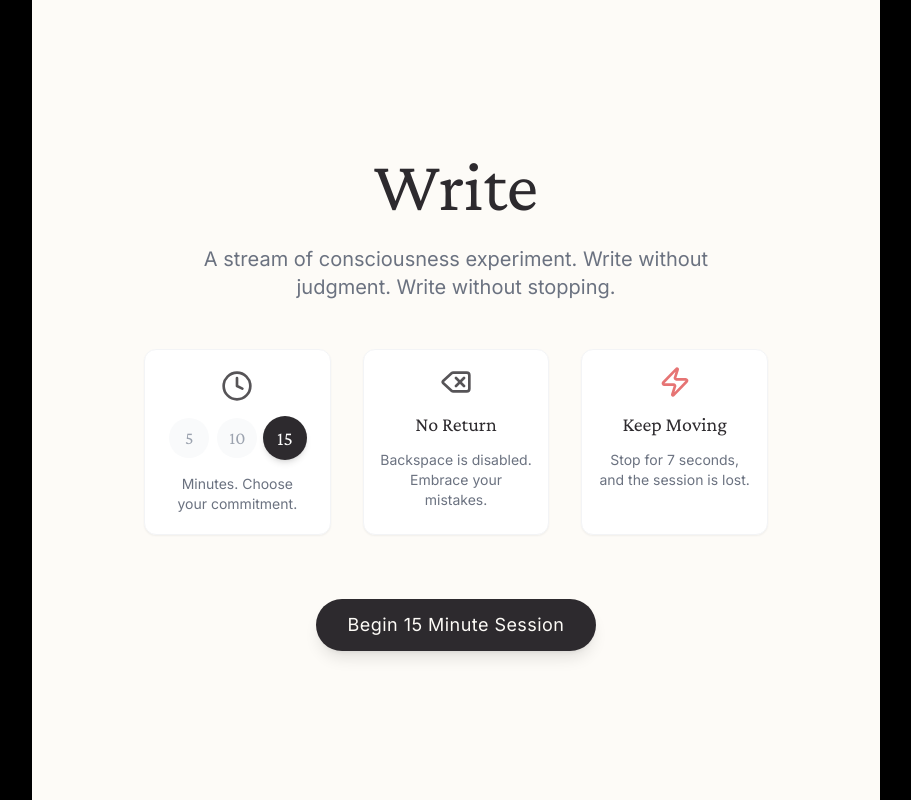
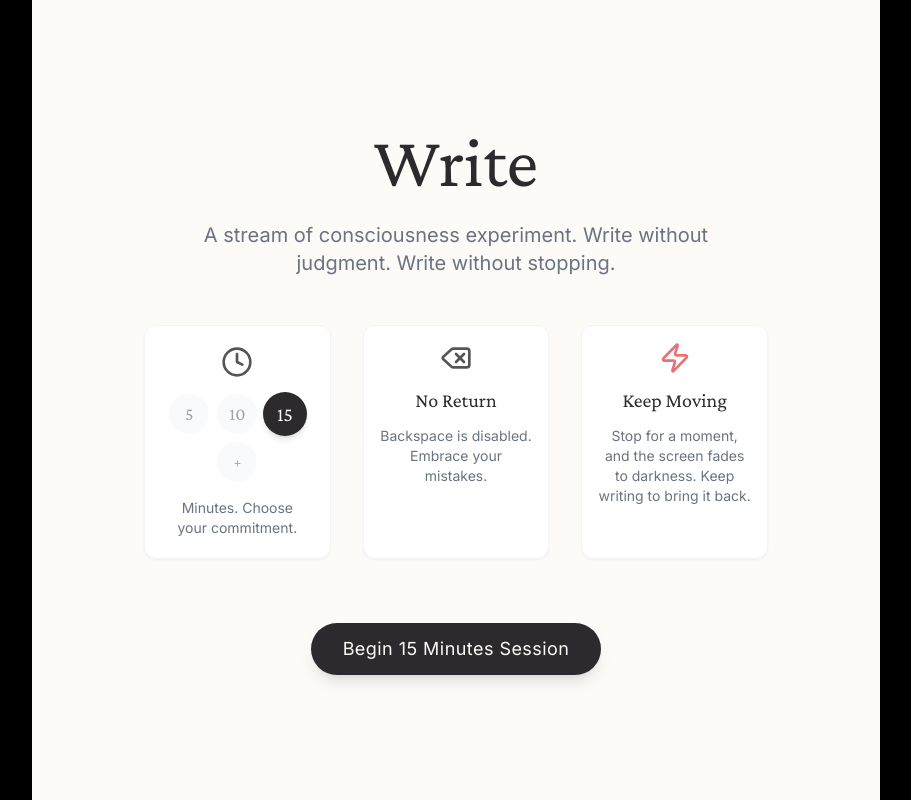
Before and after one commit to nf-projects/nilsfleig.com, a Next.js app: page /journal in a window 1280 px wide. Shown: the whole page, without its empty margins (184-1095 px from the left). Built offline with nearby package versions, Linux system fonts and the light colour scheme.

Commit message:
improve /write

```diff
--- a/app/(fullscreen)/journal/components/JournalSession.tsx
+++ b/app/(fullscreen)/journal/components/JournalSession.tsx
@@ -1,4 +1,4 @@
-import React, { useState, useEffect, useRef, useCallback } from 'react';
+import React, { useState, useEffect, useRef } from 'react';
 import { JournalConfig } from '../types';
 
 interface JournalSessionProps {
@@ -12,15 +12,14 @@ export const JournalSession: React.FC<JournalSessionProps> = ({ config, onComple
   const [timeLeft, setTimeLeft] = useState(config.sessionDuration);
   const [inactivityTime, setInactivityTime] = useState(0); // in ms
   const [nudge, setNudge] = useState<string | null>(null);
-  const [isDanger, setIsDanger] = useState(false);
 
   const lastKeystrokeRef = useRef<number>(Date.now());
   const textAreaRef = useRef<HTMLTextAreaElement>(null);
   const intervalRef = useRef<ReturnType<typeof setInterval> | null>(null);
   const sessionIntervalRef = useRef<ReturnType<typeof setInterval> | null>(null);
 
-  const DANGER_THRESHOLD_MS = 4000; // Start warning at 4s
-  const FAILURE_THRESHOLD_MS = config.inactivityThreshold * 1000;
+  const FADE_START_MS = 2000; // Start fading after 2s
+  const FULL_BLACK_MS = config.inactivityThreshold * 1000; // Fully black at threshold
 
   // Initial focus
   useEffect(() => {
@@ -57,23 +56,12 @@ export const JournalSession: React.FC<JournalSessionProps> = ({ config, onComple
       const now = Date.now();
       const diff = now - lastKeystrokeRef.current;
       setInactivityTime(diff);
-
-      if (diff > DANGER_THRESHOLD_MS) {
-        setIsDanger(true);
-      } else {
-        setIsDanger(false);
-      }
-
-      if (diff >= FAILURE_THRESHOLD_MS) {
-        if (intervalRef.current) clearInterval(intervalRef.current);
-        onFail();
-      }
     }, 100); // Check every 100ms
 
     return () => {
       if (intervalRef.current) clearInterval(intervalRef.current);
     };
-  }, [FAILURE_THRESHOLD_MS, onFail]);
+  }, []);
 
   const handleKeyDown = (e: React.KeyboardEvent) => {
     if (e.key === 'Backspace' || e.key === 'Delete') {
@@ -83,7 +71,6 @@ export const JournalSession: React.FC<JournalSessionProps> = ({ config, onComple
     }
     // Update timestamp
     lastKeystrokeRef.current = Date.now();
-    setIsDanger(false);
     setInactivityTime(0);
   };
 
@@ -104,8 +91,10 @@ export const JournalSession: React.FC<JournalSessionProps> = ({ config, onComple
     setTimeout(() => setNudge(null), 1500);
   };
 
-  // Calculate opacity/color based on danger
-  const dangerProgress = Math.max(0, (inactivityTime - DANGER_THRESHOLD_MS) / (FAILURE_THRESHOLD_MS - DANGER_THRESHOLD_MS));
+  // Calculate opacity based on inactivity
+  // 0 -> FADE_START_MS: opacity 0
+  // FADE_START_MS -> FULL_BLACK_MS: opacity 0 -> 1
+  const darknessOpacity = Math.min(1, Math.max(0, (inactivityTime - FADE_START_MS) / (FULL_BLACK_MS - FADE_START_MS)));
 
   // Format timer
   const minutes = Math.floor(timeLeft / 60);
@@ -113,17 +102,13 @@ export const JournalSession: React.FC<JournalSessionProps> = ({ config, onComple
   const formattedTime = `${minutes}:${seconds.toString().padStart(2, '0')}`;
 
   return (
-    <div className="relative w-full h-screen overflow-hidden bg-paper transition-colors duration-1000"
-         style={{
-           backgroundColor: isDanger ? `rgba(253, 251, 247, ${1 - dangerProgress})` : '#fdfbf7'
-         }}>
+    <div className="relative w-full h-screen overflow-hidden bg-paper transition-colors duration-1000">
 
-      {/* Visual Danger Overlay - Vignette effect that grows */}
+      {/* Darkness Overlay - Solid black that fades in */}
       <div
-        className="pointer-events-none absolute inset-0 z-10 transition-opacity duration-200"
+        className="pointer-events-none absolute inset-0 z-50 bg-black transition-opacity duration-200"
         style={{
-          background: 'radial-gradient(circle, transparent 50%, #1a1a1a 100%)',
-          opacity: isDanger ? dangerProgress * 0.8 : 0
+          opacity: darknessOpacity
         }}
       />
 
@@ -132,7 +117,7 @@ export const JournalSession: React.FC<JournalSessionProps> = ({ config, onComple
         <div className="text-ink font-sans text-sm tracking-widest uppercase opacity-50">
           Write
         </div>
-        <div className={`font-mono text-xl transition-colors duration-300 ${isDanger ? 'text-red-600' : 'text-ink'}`}>
+        <div className="font-mono text-xl text-ink transition-colors duration-300">
           {formattedTime}
         </div>
       </div>
@@ -157,13 +142,6 @@ export const JournalSession: React.FC<JournalSessionProps> = ({ config, onComple
           <span className="font-sans text-sm tracking-wide">{nudge}</span>
         </div>
       )}
-
-      {/* Danger Text Indicator */}
-      {isDanger && (
-        <div className="absolute top-24 left-1/2 transform -translate-x-1/2 text-danger font-sans text-sm tracking-[0.2em] animate-pulse z-20">
-           {(FAILURE_THRESHOLD_MS - inactivityTime) / 1000 < 2 ? "FADING..." : "KEEP WRITING"}
-        </div>
-      )}
     </div>
   );
 };
--- a/app/(fullscreen)/journal/components/WelcomeScreen.tsx
+++ b/app/(fullscreen)/journal/components/WelcomeScreen.tsx
@@ -7,7 +7,43 @@ interface WelcomeScreenProps {
 }
 
 export const WelcomeScreen: React.FC<WelcomeScreenProps> = ({ onStart }) => {
-  const [duration, setDuration] = useState(15);
+  const [selectedPreset, setSelectedPreset] = useState<number | 'custom'>(15);
+  const [customMinutes, setCustomMinutes] = useState(0);
+  const [customSeconds, setCustomSeconds] = useState(0);
+
+  const getDurationInSeconds = (): number => {
+    if (selectedPreset === 'custom') {
+      return customMinutes * 60 + customSeconds;
+    }
+    return selectedPreset * 60;
+  };
+
+  const formatDuration = (): string => {
+    const totalSeconds = getDurationInSeconds();
+    const mins = Math.floor(totalSeconds / 60);
+    const secs = totalSeconds % 60;
+
+    if (mins === 0) {
+      return `${secs} Second${secs !== 1 ? 's' : ''}`;
+    } else if (secs === 0) {
+      return `${mins} Minute${mins !== 1 ? 's' : ''}`;
+    } else {
+      return `${mins} Min ${secs} Sec`;
+    }
+  };
+
+  const handleCustomMinutesChange = (value: string) => {
+    const num = parseInt(value) || 0;
+    setCustomMinutes(Math.max(0, num));
+  };
+
+  const handleCustomSecondsChange = (value: string) => {
+    const num = parseInt(value) || 0;
+    setCustomSeconds(Math.max(0, Math.min(59, num)));
+  };
+
+  const durationInSeconds = getDurationInSeconds();
+  const isValidDuration = durationInSeconds > 0;
 
   return (
     <div className="flex flex-col items-center justify-center min-h-screen p-6 text-center max-w-2xl mx-auto animate-fade-in">
@@ -21,13 +57,13 @@ export const WelcomeScreen: React.FC<WelcomeScreenProps> = ({ onStart }) => {
         {/* Duration Selector */}
         <div className="flex flex-col items-center space-y-4 p-5 bg-white rounded-xl shadow-sm border border-gray-100 transition-all hover:shadow-md">
           <Clock className="w-8 h-8 text-ink opacity-80" />
-          <div className="flex items-center gap-2">
+          <div className="flex items-center gap-2 flex-wrap justify-center">
             {[5, 10, 15].map((mins) => (
               <button
                 key={mins}
-                onClick={() => setDuration(mins)}
+                onClick={() => setSelectedPreset(mins)}
                 className={`w-10 h-10 rounded-full font-serif text-lg flex items-center justify-center transition-all duration-200 ${
-                  duration === mins
+                  selectedPreset === mins
                     ? 'bg-ink text-white shadow-md scale-110'
                     : 'bg-gray-50 text-gray-400 hover:bg-gray-100 hover:text-gray-600'
                 }`}
@@ -35,8 +71,50 @@ export const WelcomeScreen: React.FC<WelcomeScreenProps> = ({ onStart }) => {
                 {mins}
               </button>
             ))}
+            <button
+              onClick={() => setSelectedPreset('custom')}
+              className={`w-10 h-10 rounded-full font-serif text-sm flex items-center justify-center transition-all duration-200 ${
+                selectedPreset === 'custom'
+                  ? 'bg-ink text-white shadow-md scale-110'
+                  : 'bg-gray-50 text-gray-400 hover:bg-gray-100 hover:text-gray-600'
+              }`}
+              title="Custom duration"
+            >
+              +
+            </button>
           </div>
-          <p className="text-sm text-gray-500">Minutes. Choose your commitment.</p>
+
+          {selectedPreset === 'custom' ? (
+            <div className="flex flex-col items-center space-y-3 w-full">
+              <div className="flex items-center gap-2">
+                <input
+                  type="number"
+                  min="0"
+                  max="999"
+                  value={customMinutes || ''}
+                  onChange={(e) => handleCustomMinutesChange(e.target.value)}
+                  placeholder="0"
+                  className="w-16 px-2 py-1 text-center border border-gray-300 rounded-md font-serif text-lg focus:outline-none focus:ring-2 focus:ring-ink focus:border-transparent"
+                />
+                <span className="text-gray-500 font-sans text-sm">min</span>
+                <input
+                  type="number"
+                  min="0"
+                  max="59"
+                  value={customSeconds || ''}
+                  onChange={(e) => handleCustomSecondsChange(e.target.value)}
+                  placeholder="0"
+                  className="w-16 px-2 py-1 text-center border border-gray-300 rounded-md font-serif text-lg focus:outline-none focus:ring-2 focus:ring-ink focus:border-transparent"
+                />
+                <span className="text-gray-500 font-sans text-sm">sec</span>
+              </div>
+              {!isValidDuration && (
+                <p className="text-xs text-red-500">Enter a valid duration</p>
+              )}
+            </div>
+          ) : (
+            <p className="text-sm text-gray-500">Minutes. Choose your commitment.</p>
+          )}
         </div>
 
         <div className="flex flex-col items-center space-y-3 p-4 bg-white rounded-xl shadow-sm border border-gray-100">
@@ -47,12 +125,16 @@ export const WelcomeScreen: React.FC<WelcomeScreenProps> = ({ onStart }) => {
         <div className="flex flex-col items-center space-y-3 p-4 bg-white rounded-xl shadow-sm border border-gray-100">
           <Zap className="w-8 h-8 text-danger opacity-80" />
           <h3 className="font-serif text-xl">Keep Moving</h3>
-          <p className="text-sm text-gray-500">Stop for 7 seconds, and the session is lost.</p>
+          <p className="text-sm text-gray-500">Stop for a moment, and the screen fades to darkness. Keep writing to bring it back.</p>
         </div>
       </div>
 
-      <Button onClick={() => onStart(duration * 60)} className="text-lg">
-        Begin {duration} Minute Session
+      <Button
+        onClick={() => onStart(durationInSeconds)}
+        className="text-lg"
+        disabled={!isValidDuration}
+      >
+        Begin {formatDuration()} Session
       </Button>
     </div>
   );
--- a/app/(fullscreen)/journal/page.tsx
+++ b/app/(fullscreen)/journal/page.tsx
@@ -7,7 +7,7 @@ import { ResultsScreen } from './components/ResultsScreen';
 import { AppState } from './types';
 
 // Configuration constants
-const INACTIVITY_THRESHOLD = 7; // 7 seconds
+const INACTIVITY_THRESHOLD = 10; // 10 seconds
 
 export default function JournalPage() {
   const [appState, setAppState] = useState<AppState>(AppState.WELCOME);
```
